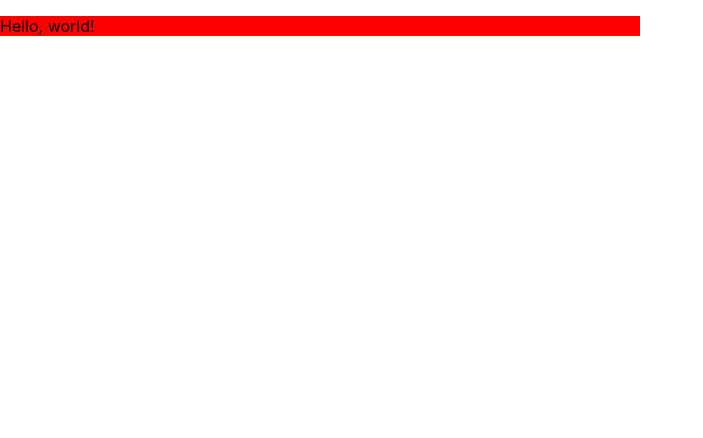
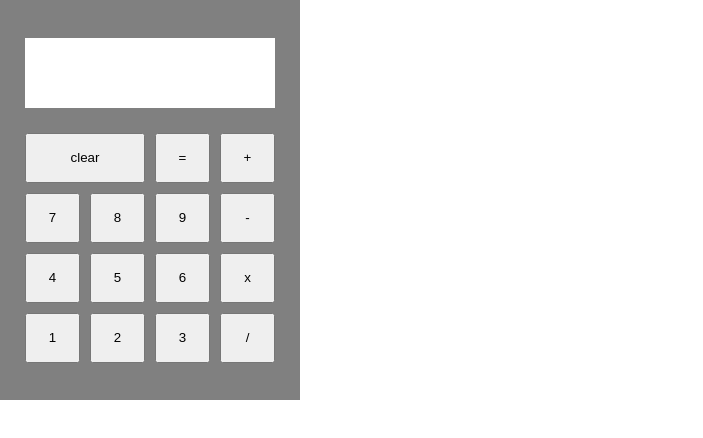
Before and after one commit to smooto/frontend-challenges, a Next.js app: page /component-challenges/11-24-20 in a window 1280 px wide. Shown: the top 438 px of the page, without its empty margins (0-703 px from the left). Built offline with nearby package versions, Linux system fonts and the light colour scheme.

Commit message:
Add basic elements and structure

```diff
--- a/pages/component-challenges/11-24-20.js
+++ b/pages/component-challenges/11-24-20.js
@@ -26,8 +26,28 @@ import styles from './11-24-20.module.css'
 
 export default function neumorphicCalculator() {
   return (
-    <div className={styles.container}>
-      <p>Hello, world!</p>
+    <div id="container" className={styles.container}>
+      <div id="screen" className={styles.screen}>
+        {/* TODO: number displays */}
+      </div>
+      <div className={styles.buttonsGrid}>
+        <button className={styles.clearButton}>clear</button>
+        <button>=</button>
+        <button>+</button>
+        <button>7</button>
+        <button>8</button>
+        <button>9</button>
+        <button>-</button>
+        <button>4</button>
+        <button>5</button>
+        <button>6</button>
+        <button>x</button>
+        <button>1</button>
+        <button>2</button>
+        <button>3</button>
+        <button>/</button>
+        {/* <button>0</button> */}
+      </div>
     </div>
   )
 }
--- a/pages/component-challenges/11-24-20.module.css
+++ b/pages/component-challenges/11-24-20.module.css
@@ -1,5 +1,41 @@
 .container {
-  width: 50%;
-  height: 50%;
-  background-color: red;
+  /* sizing */
+  width: 300px;
+  height: 400px;
+
+  /* whitespace */
+  padding: 25px;
+
+  /* layout */
+  display: flex;
+  flex-direction: column;
+  align-items: center;
+  justify-content: space-around;
+
+  /* colors */
+  background-color: gray;
 }
+
+.screen {
+  /* sizing */
+  width: 100%;
+  height: 20%;
+
+  /* colors */
+  background-color: white;
+}
+
+.buttonsGrid {
+  /* sizing */
+  width: 100%;
+
+  /* layout */
+  display: grid;
+  grid-template-columns: repeat(4, 1fr);
+  gap: 10px;
+  grid-auto-rows: 50px;
+}
+
+.clearButton {
+  grid-column: 1 / 3;
+}
```
